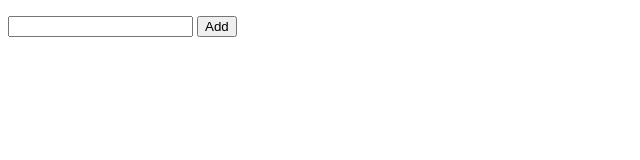
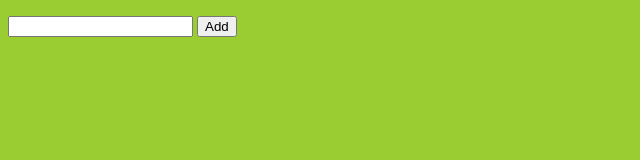
Before and after one commit to assadsharif/typescriptproject, a website with bundled scripts: page public/index.html in a window 1280 px wide. Shown: the whole page, without its empty margins (0-640 px from the left). Built offline with nearby package versions, Linux system fonts and the light colour scheme.

Commit message:
background added

```diff
--- a/public/index.html
+++ b/public/index.html
@@ -10,6 +10,10 @@
       list-style: none;
       padding: 0;
     }
+
+    body {
+      background-color: yellowgreen;
+    }
   </style>
 </head>
 <body>
```
